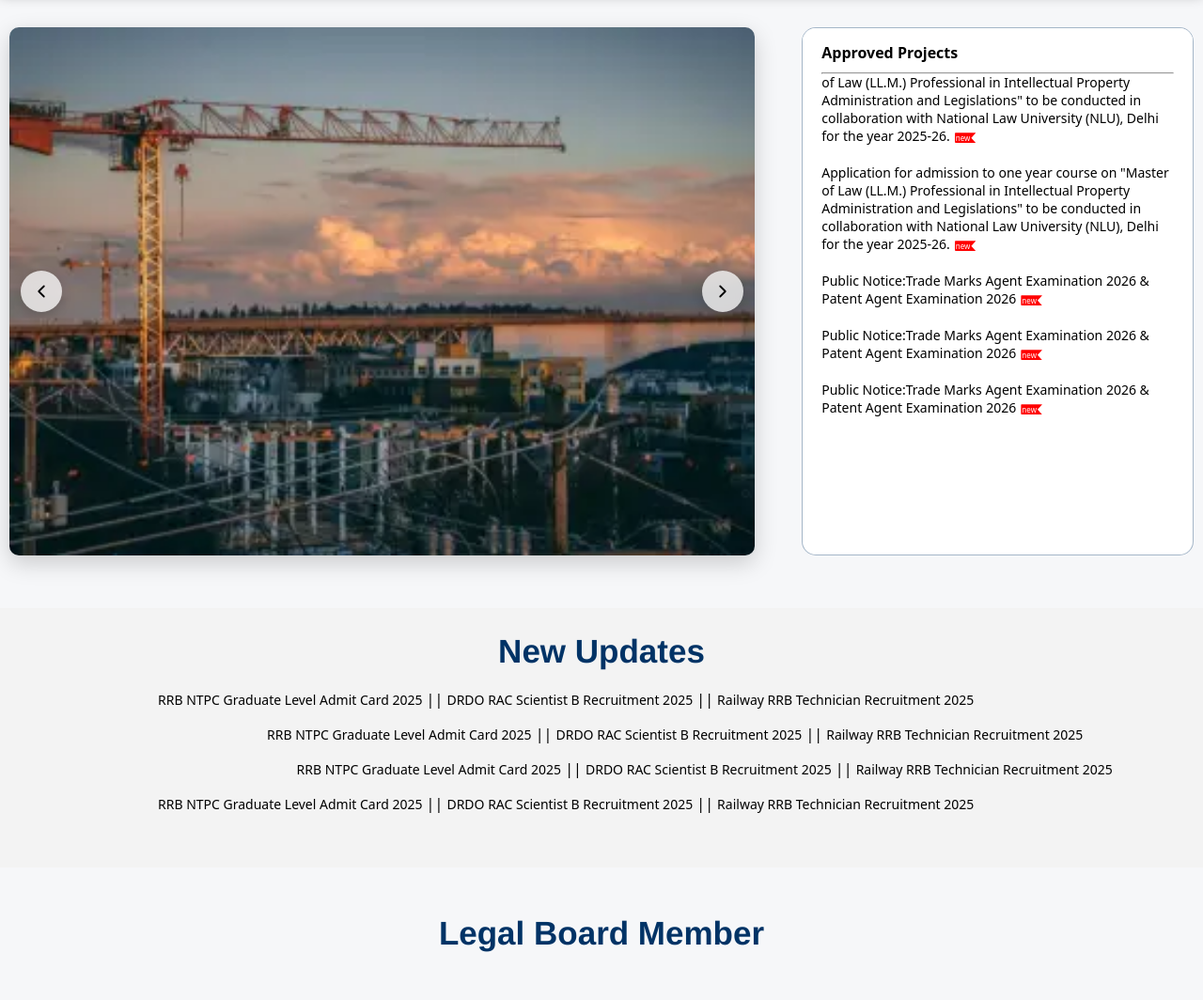
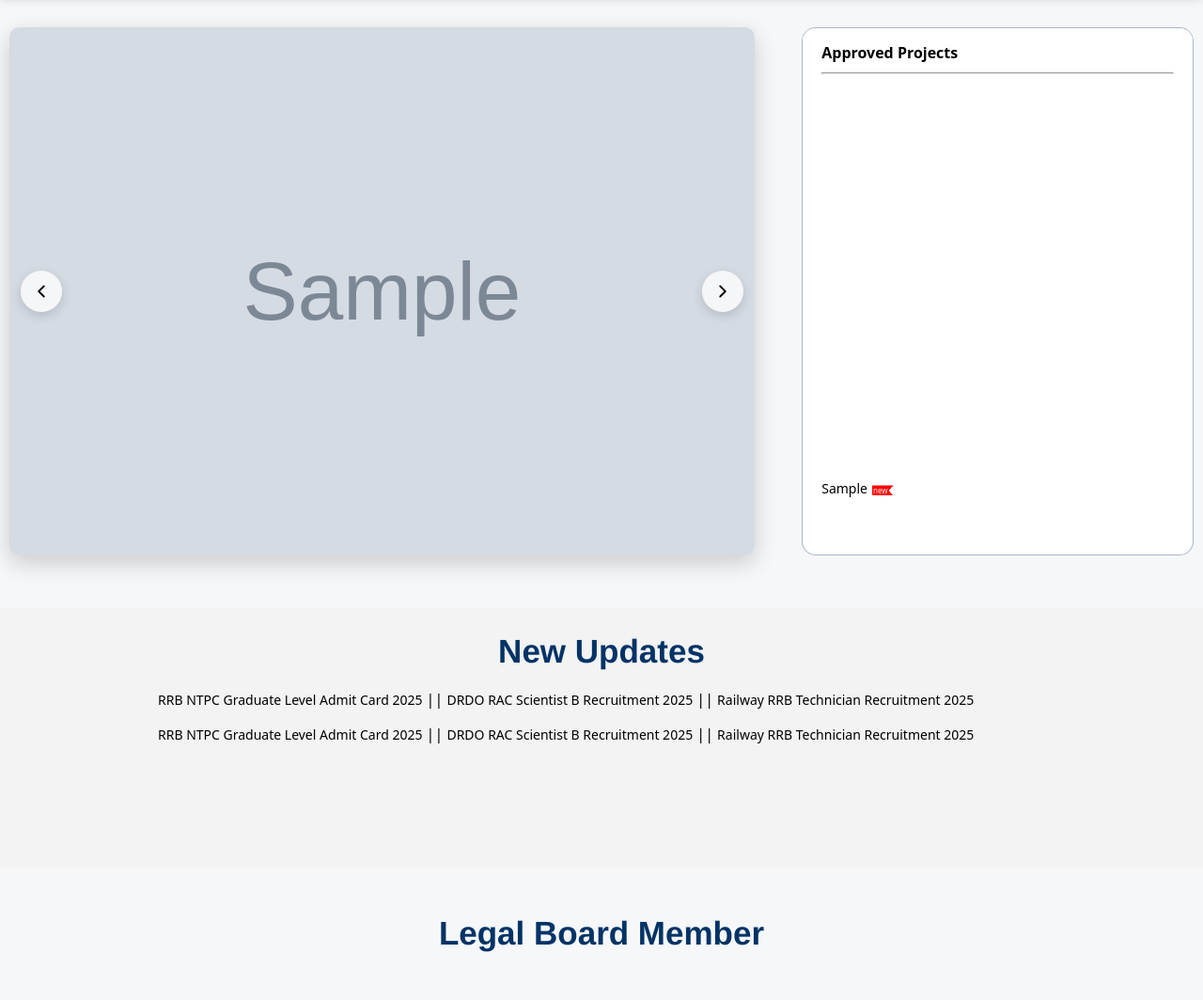
Before and after one commit to Happy-negi238/govDjango, a Django app: page / in a window 1280 px wide. Shown: the part 73-1137 px from the top of the page at 94% size. Run offline with Django 5.2, Linux system fonts and the light colour scheme; tables that the repository leaves empty hold one stand-in row (values such as "Sample post"); grey boxes marked "Sample" are stand-in pictures; some libraries are stand-ins or nearby versions.

Commit message:
slider dynamic

```diff
--- a/govapp/admin.py
+++ b/govapp/admin.py
@@ -1,3 +1,6 @@
 from django.contrib import admin
-
+from .models import Projects
 # Register your models here.
+class ProjectsAdmin(admin.ModelAdmin):
+    list_display = ('Image_url','Approved_Projects', 'New_Projects')
+admin.site.register(Projects, ProjectsAdmin)
--- a/govapp/models.py
+++ b/govapp/models.py
@@ -1,3 +1,7 @@
 from django.db import models
 
 # Create your models here.
+class Projects(models.Model):
+    Image_url = models.ImageField(upload_to='projects/');
+    Approved_Projects = models.TextField();
+    New_Projects = models.TextField();
--- a/govapp/urls.py
+++ b/govapp/urls.py
@@ -1,9 +1,15 @@
 from django.urls import path, include
 from .import views
+from django.conf import settings
+from django.conf.urls.static import static
 
 urlpatterns = [
     path('', views.index, name='index'),
     path("about-us/", views.about, name='about-us'),
     path("certificate/", views.certificate, name='certificate'),
-    path("normal/", views.normal, name="try")
+    path("delete/", views.delete, name="delete"),
+
 ]
+
+if settings.DEBUG:
+    urlpatterns += static(settings.MEDIA_URL, document_root=settings.MEDIA_ROOT)
--- a/govapp/views.py
+++ b/govapp/views.py
@@ -1,8 +1,9 @@
 from django.shortcuts import render
-
+from .models import Projects
 # Create your views here.
 def index(request):
-    return render(request, 'index.html')
+    projectData = Projects.objects.all()
+    return render(request, 'index.html', {'projectData': projectData})
 
 
 def about(request):
@@ -11,5 +12,7 @@ def about(request):
 
 def certificate(request):
     return render(request, 'certificate.html')
-def normal(request):
-    return render(request, 'try.html')
+def delete(request):
+    projectData = Projects.objects.all()
+    # print(projectData.query)
+    return render(request, 'delete.html', {'projectData': projectData})
--- a/static/css/style.css
+++ b/static/css/style.css
@@ -192,7 +192,7 @@ body {
 
 @keyframes upside {
   from {
-    top: 100%;
+    top: 200%;
   }
 
   to {
@@ -267,7 +267,6 @@ body {
   gap: 15px;
   margin-top: 20px;
   height: 140px;
-  /* background-color: red; */
   overflow-y: scroll;
   overflow-x: hidden;
   /* scrollbar-width: none; */
@@ -469,8 +468,7 @@ body {
 
 .accordian .answer {
   max-width: 1160px;
-  /* background-color: red; */
-  line-height: 23px;
+  line-height: 25px;
   letter-spacing: 0.8px;
   margin: auto;
   font-size: 17px;
--- a/static/js/index.js
+++ b/static/js/index.js
@@ -18,7 +18,6 @@ accordians.forEach(accor => {
 
 
 // start slider
-
 
 
 (() => {
--- a/templates/index.html
+++ b/templates/index.html
@@ -10,10 +10,11 @@
   <div class="container">
      <div class="slider" id="slider1">
       <div class="slider-track">
-        <div class="slide"><img src="../static/images/Infra-Freepik.webp" alt=""></div>
-        <div class="slide"><img src="../static/images/mountain-3.jpg" alt=""></div>
-        <div class="slide"><img src="../static/images/infra2.avif" alt=""></div>
-        <div class="slide"><img src="../static/images/infra1.jpg" alt=""></div>
+        {% for i in projectData %}
+        <div class="slide">
+          <img src="{{i.Image_url.url}}" alt="">
+        </div>
+        {% endfor %}
       </div>
 
       <button class="nav prev" aria-label="Previous slide">
@@ -38,20 +39,9 @@
         </div>
         <div class="project-list">
           <ul>
-            <li>Application for admission to one year course on "Master of Law (LL.M.) Professional in Intellectual
-              Property Administration and Legislations" to be conducted in collaboration with National Law University
-              (NLU), Delhi for the year 2025-26.</li>
-
-            <li>Application for admission to one year course on "Master of Law (LL.M.) Professional in Intellectual
-              Property Administration and Legislations" to be conducted in collaboration with National Law University
-              (NLU), Delhi for the year 2025-26.</li>
-            <li>Application for admission to one year course on "Master of Law (LL.M.) Professional in Intellectual
-              Property Administration and Legislations" to be conducted in collaboration with National Law University
-              (NLU), Delhi for the year 2025-26.</li>
-            <li>Public Notice:Trade Marks Agent Examination 2026 & Patent Agent Examination 2026</li>
-            <li>Public Notice:Trade Marks Agent Examination 2026 & Patent Agent Examination 2026</li>
-            <li>Public Notice:Trade Marks Agent Examination 2026 & Patent Agent Examination 2026</li>
-
+            {% for i in projectData%}
+            <li>{{i.Approved_Projects}}</li>
+            {% endfor %}
           </ul>
         </div>
       </div>
@@ -66,6 +56,13 @@
       <h1>New Updates</h1>
     </div>
     <div class="project">
+      <!-- {% for i in projectData %}
+      <div class="blink one">
+        <span>
+          <a href="">{{i.New_Projects}}</a>
+        </span>
+      </div>
+      {% endfor %} -->
       <div class="blink one">
         <span>
           <a href="">RRB NTPC Graduate Level Admit Card 2025</a> || <a href="">DRDO RAC Scientist B Recruitment
@@ -73,23 +70,6 @@
           <a href=""> Railway RRB Technician Recruitment 2025</a>
         </span>
       </div>
-
-      <div class="blink two">
-        <span>
-          <a href="">RRB NTPC Graduate Level Admit Card 2025</a> || <a href="">DRDO RAC Scientist B Recruitment
-            2025</a> ||
-          <a href=""> Railway RRB Technician Recruitment 2025</a>
-        </span>
-      </div>
-
-      <div class="blink three">
-        <span>
-          <a href="">RRB NTPC Graduate Level Admit Card 2025</a> || <a href="">DRDO RAC Scientist B Recruitment
-            2025</a> ||
-          <a href=""> Railway RRB Technician Recruitment 2025</a>
-        </span>
-      </div>
-
       <div class="blink one">
         <span>
           <a href="">RRB NTPC Graduate Level Admit Card 2025</a> || <a href="">DRDO RAC Scientist B Recruitment
@@ -97,23 +77,6 @@
           <a href=""> Railway RRB Technician Recruitment 2025</a>
         </span>
       </div>
-
-      <div class="blink two">
-        <span>
-          <a href="">RRB NTPC Graduate Level Admit Card 2025</a> || <a href="">DRDO RAC Scientist B Recruitment
-            2025</a> ||
-          <a href=""> Railway RRB Technician Recruitment 2025</a>
-        </span>
-      </div>
-
-      <div class="blink three">
-        <span>
-          <a href="">RRB NTPC Graduate Level Admit Card 2025</a> || <a href="">DRDO RAC Scientist B Recruitment
-            2025</a> ||
-          <a href=""> Railway RRB Technician Recruitment 2025</a>
-        </span>
-      </div>
-
     </div>
 
   </div>
```
Also changed, not shown: govproject/settings.py (+7 -1 lines), templates/delete.html (added, +23 -0 lines), govapp/migrations/0001_initial.py (added), media/projects/banner-bg.webp (added), media/projects/images.jfif (added), media/projects/images_gxX8PWN.jfif (added), media/projects/infra.webp (added), media/projects/infra1.jpg (added), media/projects/mountain-3.jpg (added), media/projects/mountain-3_lNxszFJ.jpg (added).
